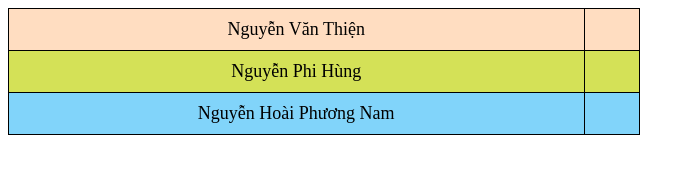
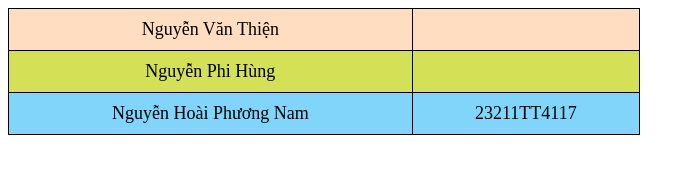
Before and after one commit to NguyenHoaiPhuongNam/phucChiBai, a plain HTML site: page index.html in a window 1280 px wide. Shown: the whole page, without its empty margins (0-695 px from the left). Drawn offline with Linux system fonts and the light colour scheme.

Commit message:
NamThemMSSV

```diff
--- a/index.html
+++ b/index.html
@@ -32,7 +32,7 @@
         </tr>
         <tr class="row3">
             <td>Nguyễn Hoài Phương Nam</td>
-            <td></td>
+            <td>23211TT4117</td>
         </tr>
     </table>
 </body>
```
